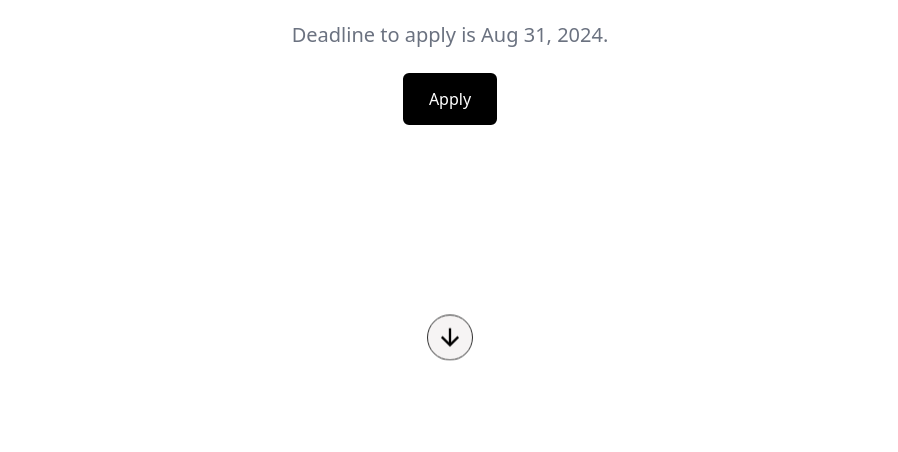
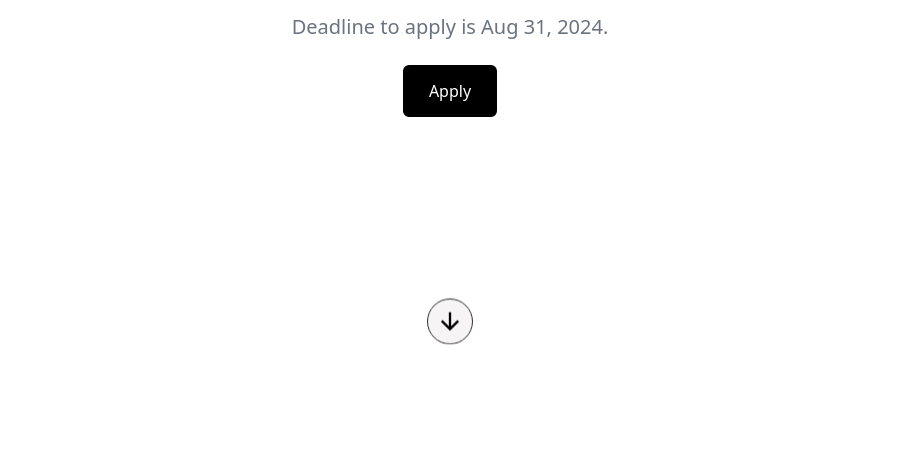
Before and after one commit to bitcoin-dev-project/bitcoin-scholarship, a website: page index.html in a window 1280 px wide. Shown: the part 348-800 px from the top of the page, without its empty margins (190-1088 px from the left). Drawn offline with Linux system fonts and the light colour scheme.

Commit message:
fix: disappearing icon position

```diff
--- a/index.html
+++ b/index.html
@@ -34,7 +34,7 @@
             Apply
           </a>
         </section>
-        <section class="flex w-full items-center justify-center lg:pb-16">
+        <section class="flex w-full items-center justify-center pb-20">
           <a class="border-[1.5px] border-[#2d2d2d] animate-bounce p-2 backdrop-blur-0 rounded-[50%] bg-[#f6f4f4]" href="/#faq">
             <svg width="28" height="28" viewBox="0 0 28 28" fill="none" xmlns="http://www.w3.org/2000/svg">
               <path
```
Also changed, not shown: output.css.
